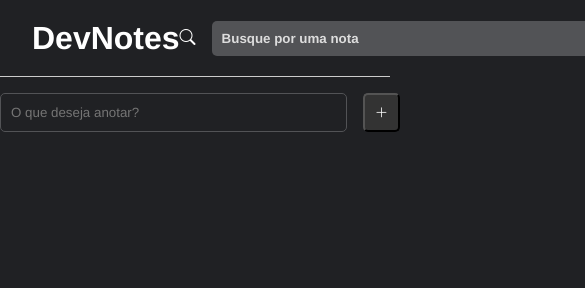
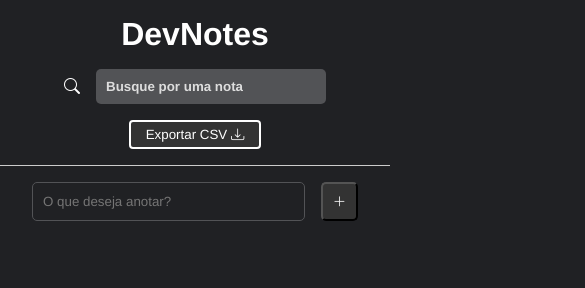
Before and after one commit to JonathasMarques/dev_notes, a plain HTML site: page index.html in a window 390 px wide. Shown: the top 288 px of the page, 585 px wide, since content can reach past the window. Drawn offline with nearby package versions, Linux system fonts and the light colour scheme.

Commit message:
projeto DevNotes

```diff
--- a/css/style.css
+++ b/css/style.css
@@ -152,3 +152,42 @@ header {
 .note.fixed {
     background-color: #3c3c3f;
 }
+
+/* responsividade */
+
+@media(max-width: 800px) {
+    #search-input {
+        margin: 0 2rem 0 0;
+    }
+
+    .bi-search {
+        margin: 0 0 0 2rem
+    }
+}
+
+@media(max-width: 450px) {
+
+    header {
+        flex-direction: column;
+        gap: 1rem;
+        width: 100%;
+    }
+
+    #search-container {
+        width: 100%;
+    }
+
+    #search-input {
+        width: 100%;
+    }
+
+    #add-note-container {
+        width: 100%;
+        padding: 0 2rem;
+    }
+
+    #notes-container {
+        grid-template-columns: repeat(auto-fill, 100%)
+    }
+
+}
--- a/js/scripts.js
+++ b/js/scripts.js
@@ -111,6 +111,8 @@ function addNote() {
   notes.push(noteObject);
 
   saveNotes(notes);
+
+  noteInput.value = "";
 }
 
 function generateId() {
@@ -201,13 +203,15 @@ function exportData() {
 
   element.target = "_blank";
 
-  element.download = "export.csv";
+  element.download = "notes.csv";
 
   element.click();
 }
 
 // Eventos
-addNoteBtn.addEventListener("click", () => addNote());
+addNoteBtn.addEventListener("click", () =>  {
+    addNote();
+})
 
 searchInput.addEventListener("keyup", (e) => {
   const search = e.target.value;
```
